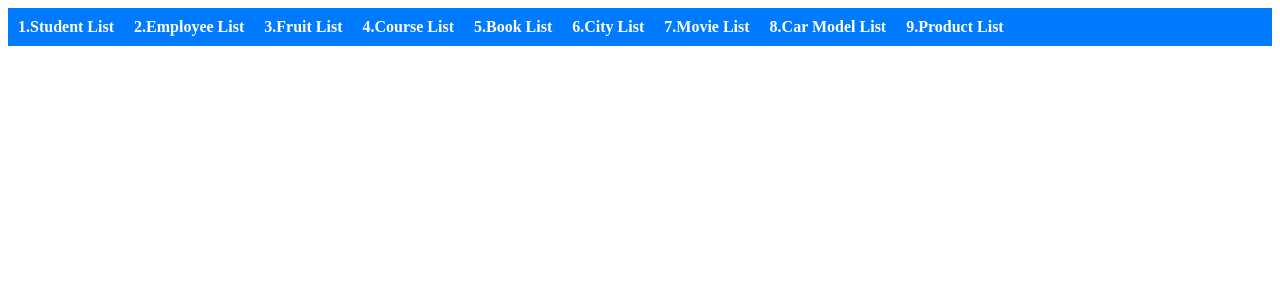
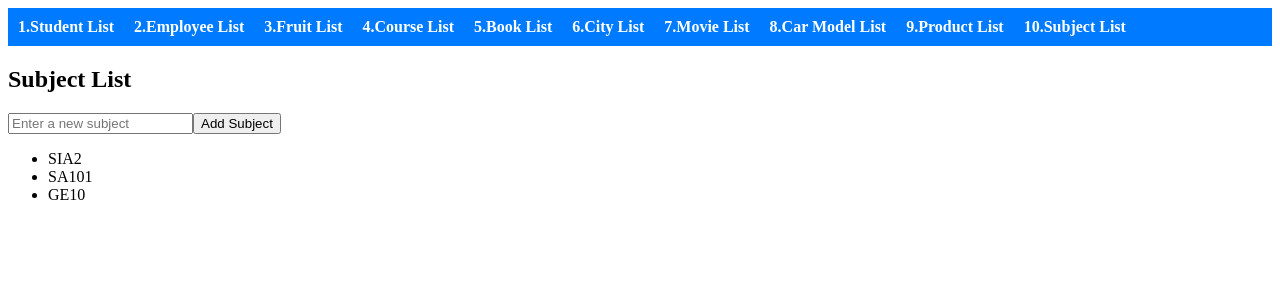
Before and after one commit to Xavierbaliw/Activity15-Angular-with-TypeScript-and-Data-Structures, an Angular app: page /subjectlist in a window 1280 px wide. Before the commit this address led to /. Shown: the top 300 px of the page. Built offline with nearby package versions, Linux system fonts and the light colour scheme.

Commit message:
10TH COMMIT subjectlist

```diff
--- a/src/app/app.component.html
+++ b/src/app/app.component.html
@@ -9,6 +9,7 @@
     <li><a routerLink="movielist">7.Movie List</a></li>
     <li><a routerLink="carmodellist">8.Car Model List</a></li>
     <li><a routerLink="productlist">9.Product List</a></li>
+    <li><a routerLink="subjectlist">10.Subject List</a></li>
   </ul>
 </nav>
 <router-outlet></router-outlet>
--- a/src/app/app.module.ts
+++ b/src/app/app.module.ts
@@ -14,6 +14,7 @@ import {CityListComponent} from "./component/city-list/city-list.component";
 import {MovielistComponent} from "./component/movielist/movielist.component";
 import {CarmodelListComponent} from "./component/carmodel-list/carmodel-list.component";
 import {ProductListComponent} from "./component/product-list/product-list.component";
+import {SubjectListComponent} from "./component/subject-list/subject-list.component";
 
 
 const routes: Routes = [
@@ -26,7 +27,7 @@ const routes: Routes = [
   {path: 'movielist', component: MovielistComponent},
   {path: 'carmodellist', component: CarmodelListComponent},
   {path: 'productlist', component: ProductListComponent},
-
+  {path: 'subjectlist', component: SubjectListComponent},
   ]
 
 @NgModule ({
@@ -49,6 +50,7 @@ const routes: Routes = [
     MovielistComponent,
     CarmodelListComponent,
     ProductListComponent,
+    SubjectListComponent,
     ],
   providers: [
 
--- /dev/null
+++ b/src/app/component/subject-list/subject-list.component.html
@@ -0,0 +1,15 @@
+<div class="subject-list-container">
+  <h2>Subject List</h2>
+
+  <input
+    type="text"
+    [(ngModel)]="newSubject"
+    placeholder="Enter a new subject"
+    (keyup.enter)="addSubject()"
+  />
+  <button (click)="addSubject()">Add Subject</button>
+
+  <ul>
+    <li *ngFor="let subject of getSubjects()">{{ subject }}</li>
+  </ul>
+</div>
--- /dev/null
+++ b/src/app/component/subject-list/subject-list.component.ts
@@ -0,0 +1,23 @@
+import { Component } from '@angular/core';
+
+@Component({
+  selector: 'app-subject-list',
+  templateUrl: './subject-list.component.html',
+  styleUrl: './subject-list.component.css'
+})
+export class SubjectListComponent {
+  subjects: string[] = ['SIA2', 'SA101', 'GE10'];
+  newSubject: string = '';
+
+
+  addSubject(): void {
+    if (this.newSubject.trim()) {
+      this.subjects.push(this.newSubject.trim());
+      this.newSubject = '';
+    }
+  }
+
+  getSubjects(): string[] {
+    return this.subjects;
+  }
+}
```
Also changed, not shown: src/app/component/subject-list/subject-list.component.css (added), 1 other file (tests, documents, lock files or other folders).
